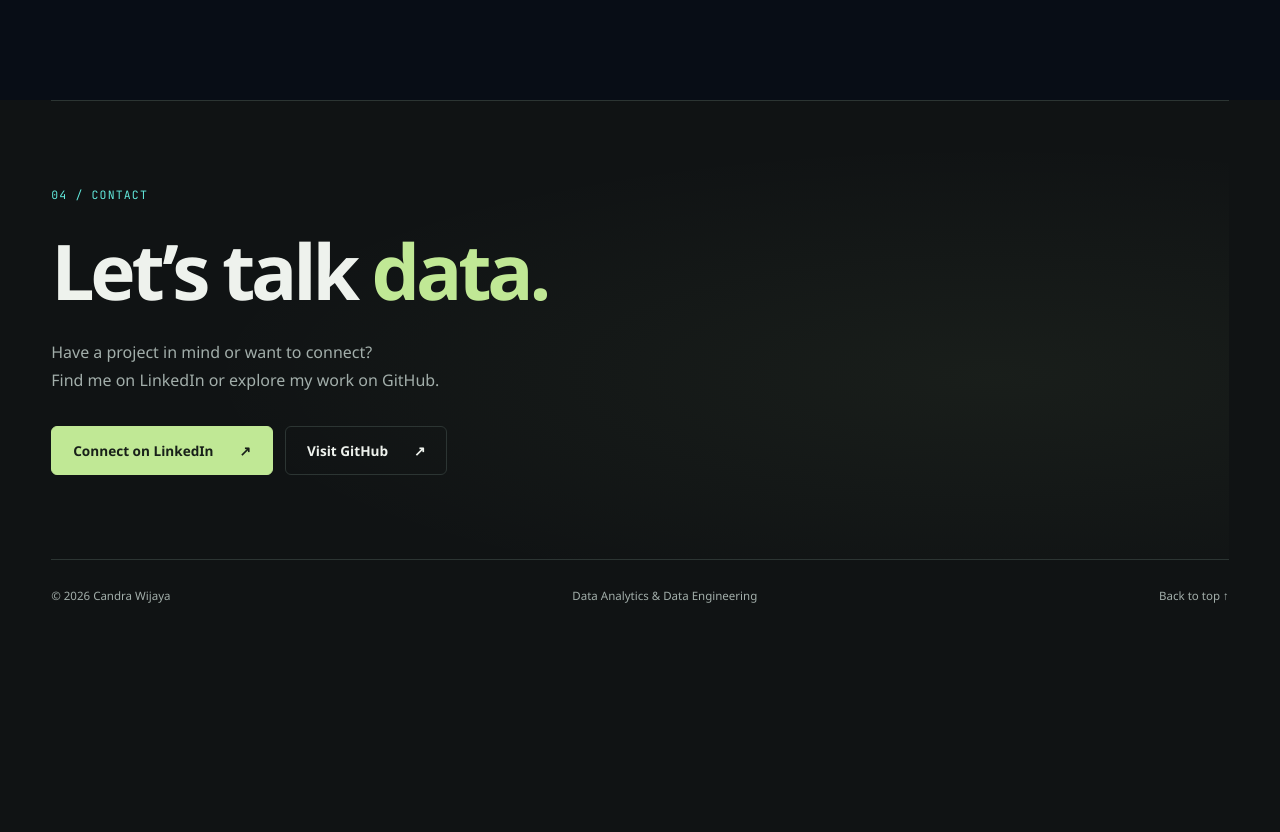
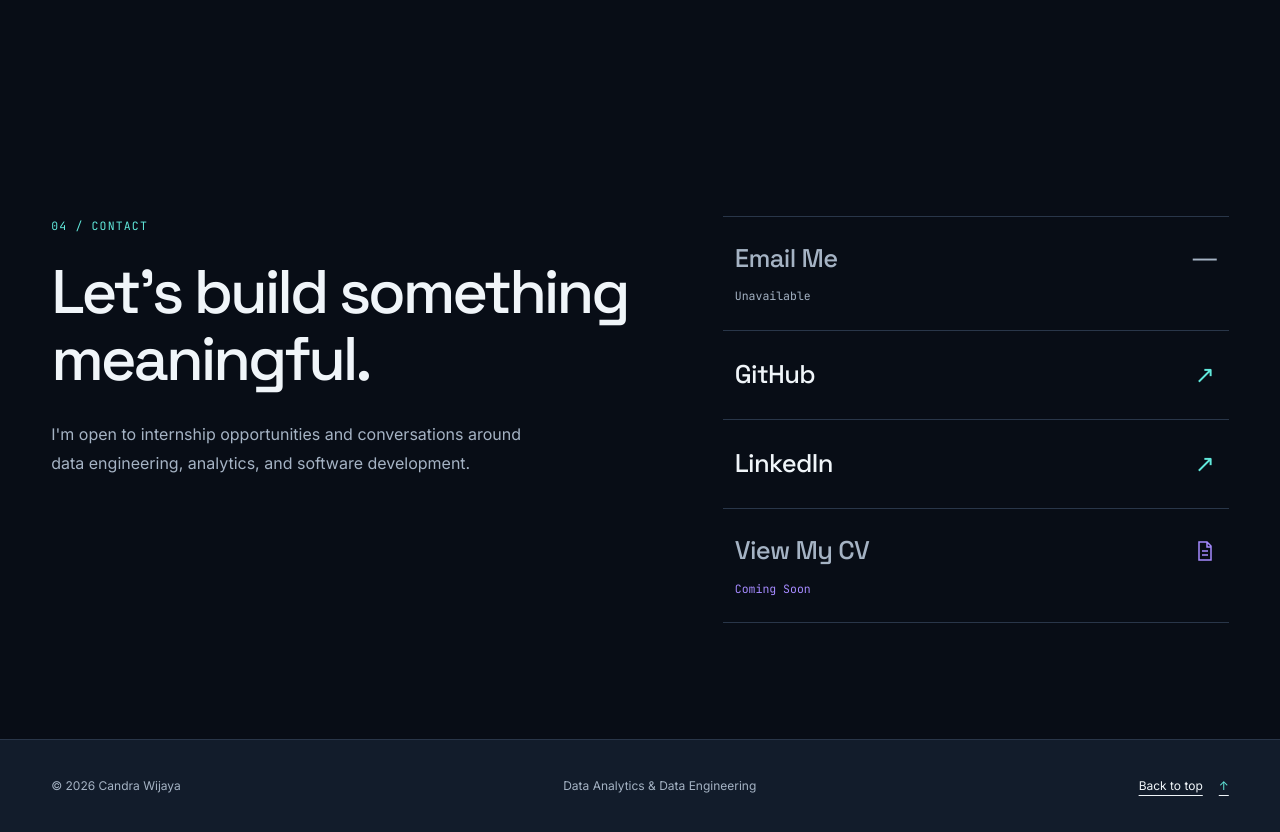
Before and after one commit to udeenc/portfolio, a React (Vite) app in the folder react-app/: page / in a window 1280 px wide. Shown: the part 6223-7055 px from the top of the page. Before the commit the page ends 6854 px from the top, so only its background shows below. Built offline with nearby package versions, Linux system fonts and the light colour scheme; a web font is replaced by a local one.

Commit message:
feat: redesign contact section and footer

```diff
--- a/react-app/src/components/Contact.jsx
+++ b/react-app/src/components/Contact.jsx
@@ -1,8 +1,52 @@
+// Only repository-verified destinations are enabled. Add a verified destination
+// to an unavailable entry here when ready; the same row supports native links.
+const contactEntries = [
+  { label: 'Email Me', href: null, status: 'Unavailable' },
+  { label: 'GitHub', href: 'https://github.com/udeenc' },
+  { label: 'LinkedIn', href: 'https://www.linkedin.com/in/candra-wijaya-36a008347' },
+  { label: 'View My CV', href: null, status: 'Coming Soon', document: true },
+]
+
+function EntryContent({ entry }) {
+  return (
+    <>
+      <span className="contact-v2__label">{entry.label}</span>
+      {entry.status && <span className="contact-v2__status">{entry.status}</span>}
+      {entry.document ? (
+        <svg className="contact-v2__icon" width="24" height="24" viewBox="0 0 24 24" fill="none" stroke="currentColor" strokeWidth="1.5" aria-hidden="true" focusable="false">
+          <path d="M14 3H6v18h12V7l-4-4Z M14 3v5h4 M9 12h6 M9 16h6" />
+        </svg>
+      ) : <span className="contact-v2__icon" aria-hidden="true">{entry.href ? '↗' : '—'}</span>}
+      {entry.href && <span className="sr-only"> (opens in a new tab)</span>}
+    </>
+  )
+}
+
 export default function Contact() {
   return (
-    <section className="contact container" id="contact" aria-labelledby="contact-title">
-          <p className="eyebrow homepage-label">04 / CONTACT</p><h2 id="contact-title">Let’s talk <span>data.</span></h2><p>Have a project in mind or want to connect?<br />Find me on LinkedIn or explore my work on GitHub.</p>
-          <div className="actions"><a className="button button-primary" href="https://www.linkedin.com/in/candra-wijaya-36a008347" target="_blank" rel="noopener noreferrer">Connect on LinkedIn <span aria-hidden="true">↗</span><span className="sr-only"> (opens in a new tab)</span></a><a className="button button-secondary" href="https://github.com/udeenc" target="_blank" rel="noopener noreferrer">Visit GitHub <span aria-hidden="true">↗</span><span className="sr-only"> (opens in a new tab)</span></a></div>
-        </section>
+    <section className="contact-v2" id="contact" aria-labelledby="contact-title">
+      <div className="contact-v2__inner container">
+        <div className="contact-v2__intro">
+          <p className="homepage-label contact-v2__eyebrow">04 / CONTACT</p>
+          <h2 id="contact-title">Let's build something meaningful.</h2>
+          <p className="contact-v2__description">I'm open to internship opportunities and conversations around data engineering, analytics, and software development.</p>
+        </div>
+        <ul className="contact-v2__entries" aria-label="Contact options">
+          {contactEntries.map(entry => (
+            <li key={entry.label}>
+              {entry.href ? (
+                <a className="contact-v2__row" href={entry.href} target="_blank" rel="noopener noreferrer">
+                  <EntryContent entry={entry} />
+                </a>
+              ) : (
+                <div className={`contact-v2__row contact-v2__row--unavailable${entry.document ? ' contact-v2__row--cv' : ''}`}>
+                  <EntryContent entry={entry} />
+                </div>
+              )}
+            </li>
+          ))}
+        </ul>
+      </div>
+    </section>
   )
 }
--- a/react-app/src/components/Footer.jsx
+++ b/react-app/src/components/Footer.jsx
@@ -3,6 +3,12 @@ const currentYear = new Date().getFullYear()
 
 export default function Footer() {
   return (
-    <footer className="container footer"><p>© <span id="year">{currentYear}</span> Candra Wijaya</p><p>Data Analytics &amp; Data Engineering</p><a href="#home">Back to top <span aria-hidden="true">↑</span></a></footer>
+    <footer className="footer-v2">
+      <div className="footer-v2__inner container">
+        <p>© <span id="year">{currentYear}</span> Candra Wijaya</p>
+        <p>Data Analytics &amp; Data Engineering</p>
+        <a href="#home">Back to top <span aria-hidden="true">↑</span></a>
+      </div>
+    </footer>
   )
 }
--- a/react-app/src/main.jsx
+++ b/react-app/src/main.jsx
@@ -6,6 +6,7 @@ import './styles/hero-v2.css'
 import './styles/selected-work.css'
 import './styles/about-v2.css'
 import './styles/skills-v2.css'
+import './styles/contact-v2.css'
 import App from './App.jsx'
 
 createRoot(document.getElementById('root')).render(
--- /dev/null
+++ b/react-app/src/styles/contact-v2.css
@@ -0,0 +1,39 @@
+/* C1: editorial closing and footer. No effects or interactive placeholders. */
+.contact-v2 { background: var(--v2-background); color: var(--v2-text); font-family: var(--v2-font-body); padding-block: clamp(72px, 9vw, 144px); }
+.contact-v2__inner, .footer-v2__inner { width: min(1400px, calc(100% - 2 * max(var(--gutter), env(safe-area-inset-left, 0px), env(safe-area-inset-right, 0px)))); }
+.contact-v2__inner { display: grid; grid-template-columns: minmax(0, 1.15fr) minmax(0, 1fr); gap: clamp(40px, 7vw, 112px); align-items: start; }
+.contact-v2__intro { min-width: 0; }
+.contact-v2__eyebrow { margin-bottom: 24px; }
+.contact-v2 h2 { max-width: 15ch; color: var(--v2-text); font: 500 clamp(2.5rem, 4.8vw, 5rem)/1.08 var(--v2-font-display); letter-spacing: -.05em; overflow-wrap: anywhere; }
+.contact-v2__description { margin-top: 28px; max-width: 49ch; color: var(--v2-muted); font-size: clamp(1rem, 1.2vw, 1.1rem); line-height: 1.85; }
+.contact-v2__entries { min-width: 0; list-style: none; margin: 0; padding: 0; border-top: 1px solid var(--v2-border); }
+.contact-v2__entries > li { border-bottom: 1px solid var(--v2-border); }
+.contact-v2__row { display: grid; grid-template-columns: minmax(0, 1fr) auto; align-items: center; gap: 10px 20px; min-height: 88px; padding: 24px 12px; color: var(--v2-text); }
+.contact-v2__label { min-width: 0; font: 500 clamp(1.2rem, 2vw, 1.65rem)/1.4 var(--v2-font-display); letter-spacing: -.025em; overflow-wrap: anywhere; }
+.contact-v2__icon { grid-column: 2; grid-row: 1; width: 24px; height: 24px; color: var(--v2-accent); font-size: 1.5rem; line-height: 1; text-align: center; }
+.contact-v2__status { grid-column: 1; color: var(--v2-muted); font: .72rem/1.7 var(--v2-font-mono); }
+.contact-v2__row--unavailable .contact-v2__label, .contact-v2__row--unavailable .contact-v2__icon { color: var(--v2-muted); }
+.contact-v2__row--cv .contact-v2__icon, .contact-v2__row--cv .contact-v2__status { color: var(--v2-accent-secondary); }
+.contact-v2 a.contact-v2__row { transition: color 180ms ease, background-color 180ms ease; }
+.contact-v2 a.contact-v2__row:hover { background-color: var(--v2-surface); color: var(--v2-accent); }
+.contact-v2 a:focus-visible, .footer-v2 a:focus-visible { outline: 2px solid var(--v2-accent); outline-offset: 4px; }
+.footer-v2 { background: var(--v2-surface); color: var(--v2-muted); border-top: 1px solid var(--v2-border); font: .75rem/1.8 var(--v2-font-body); }
+.footer-v2__inner { display: flex; flex-wrap: wrap; align-items: center; justify-content: space-between; gap: 12px 32px; padding-block: 24px; }
+.footer-v2 p { color: var(--v2-muted); overflow-wrap: anywhere; }
+.footer-v2 a { display: inline-flex; align-items: center; gap: 16px; min-height: 44px; color: var(--v2-text); text-decoration: underline; text-underline-offset: 5px; transition: color 180ms ease; }
+.footer-v2 a span { color: var(--v2-accent); }
+.footer-v2 a:hover { color: var(--v2-accent); }
+@media (max-width: 800px) {
+  .contact-v2__inner { grid-template-columns: minmax(0, 1fr); }
+  .footer-v2__inner { flex-direction: column; align-items: flex-start; gap: 8px; }
+}
+@media (max-width: 430px) {
+  .contact-v2 h2 { font-size: clamp(2.15rem, 9vw, 2.6rem); }
+}
+@media (prefers-reduced-motion: reduce) {
+  .contact-v2 a.contact-v2__row, .footer-v2 a { transition: none; }
+}
+@media (forced-colors: active) {
+  .contact-v2__entries, .contact-v2__entries > li, .footer-v2 { border-color: CanvasText; }
+  .contact-v2 a:focus-visible, .footer-v2 a:focus-visible { outline-color: Highlight; }
+}
```
Also changed, not shown: 1 other file (tests, documents, lock files or other folders).
